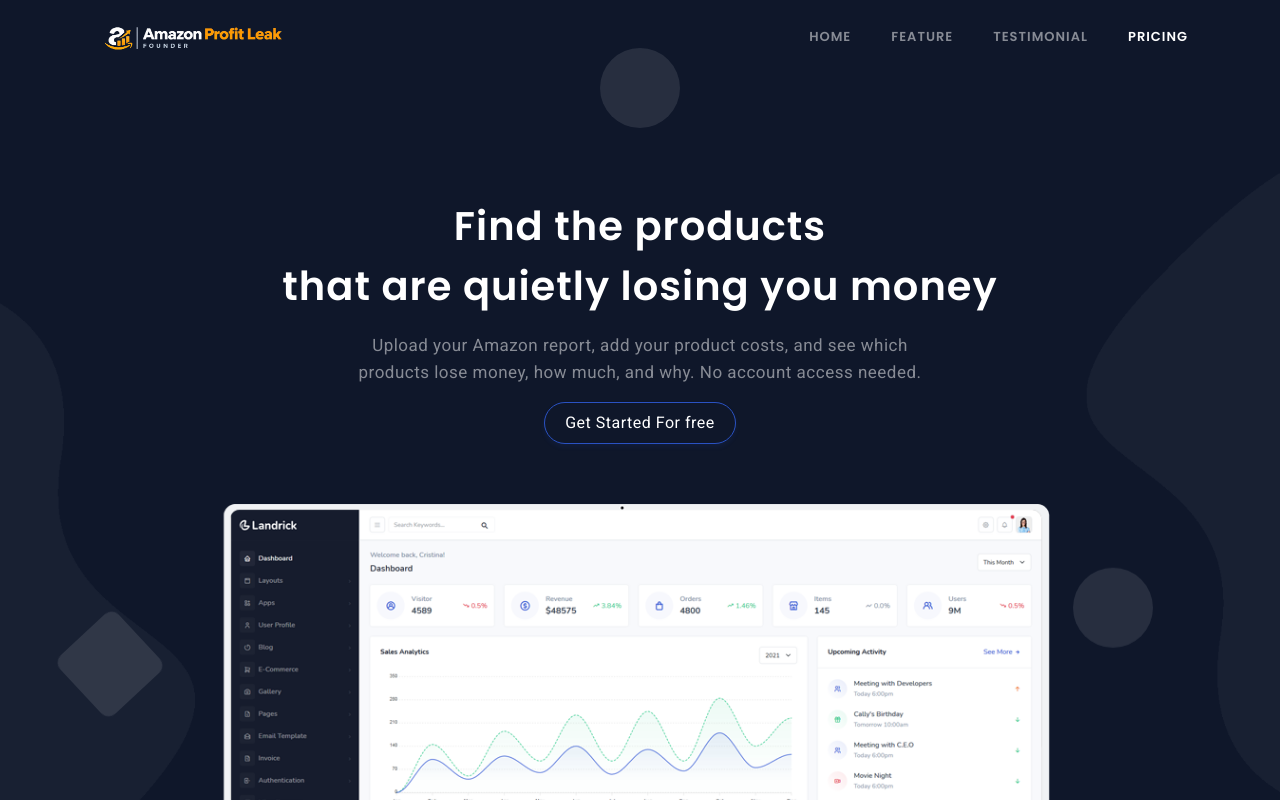
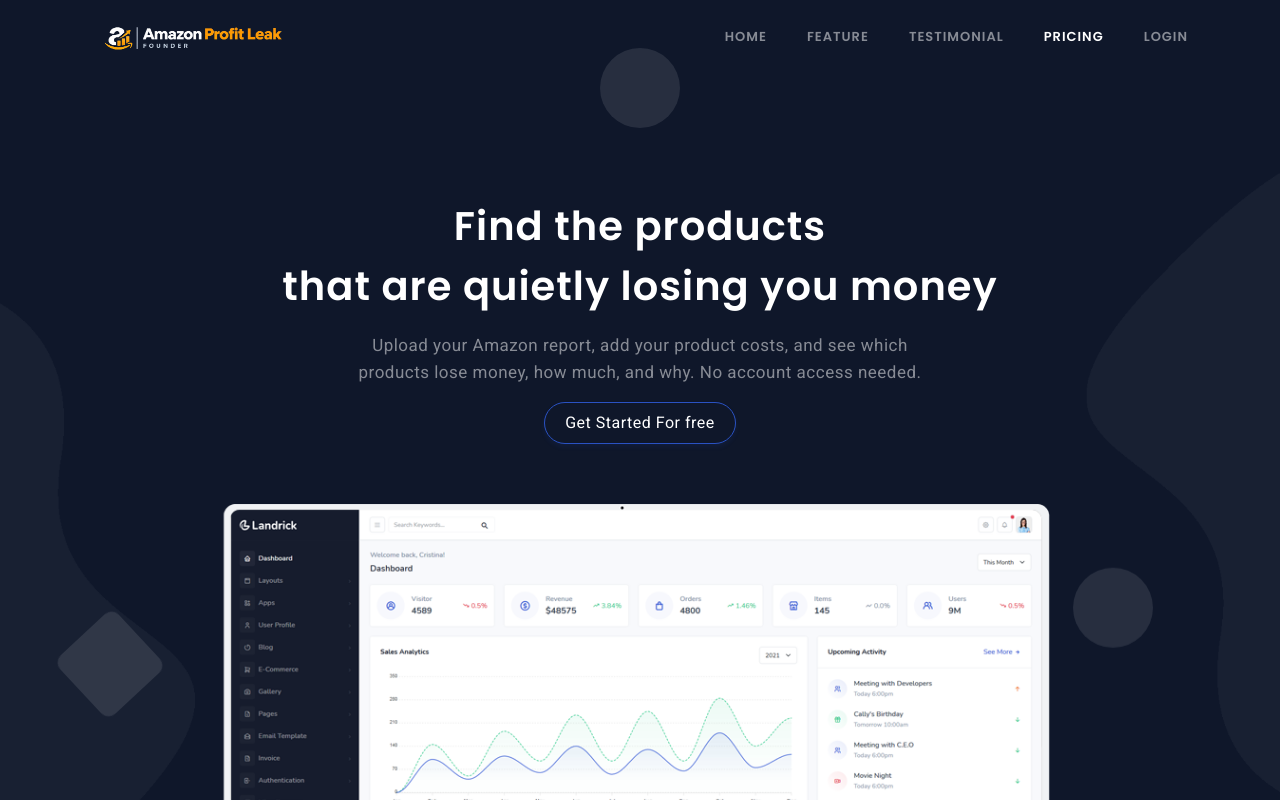
Before and after one commit to shizafa/ProfitLeak, a Next.js app: page / in a window 1280 px wide. Shown: the top 800 px of the page. Built offline with nearby package versions, Linux system fonts and the light colour scheme.

Commit message:
login link addition

```diff
--- a/src/components/Navbar.js
+++ b/src/components/Navbar.js
@@ -54,6 +54,11 @@
             <li className="has-submenu">
               <a href="#pricing">Pricing</a>
             </li>
+            <li>
+              <a href="/signup" className="">
+                Login
+              </a>
+            </li>
           </ul>
           {/* end navigation menu */}
         </div>
```
